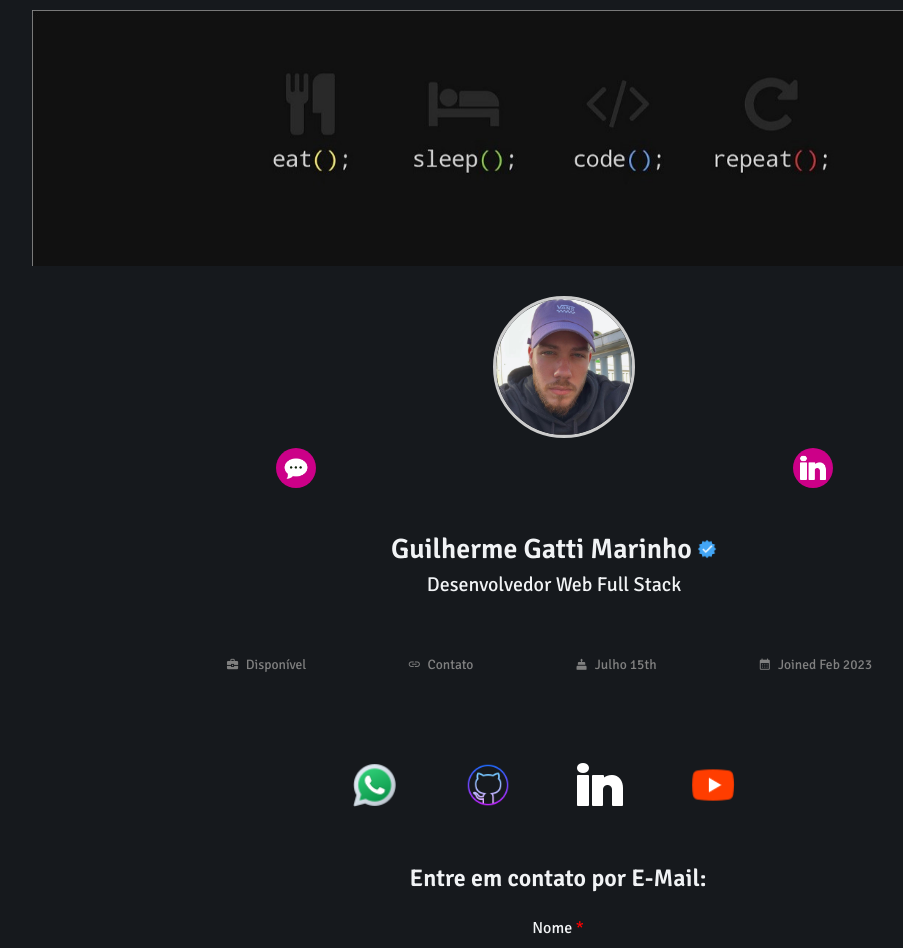
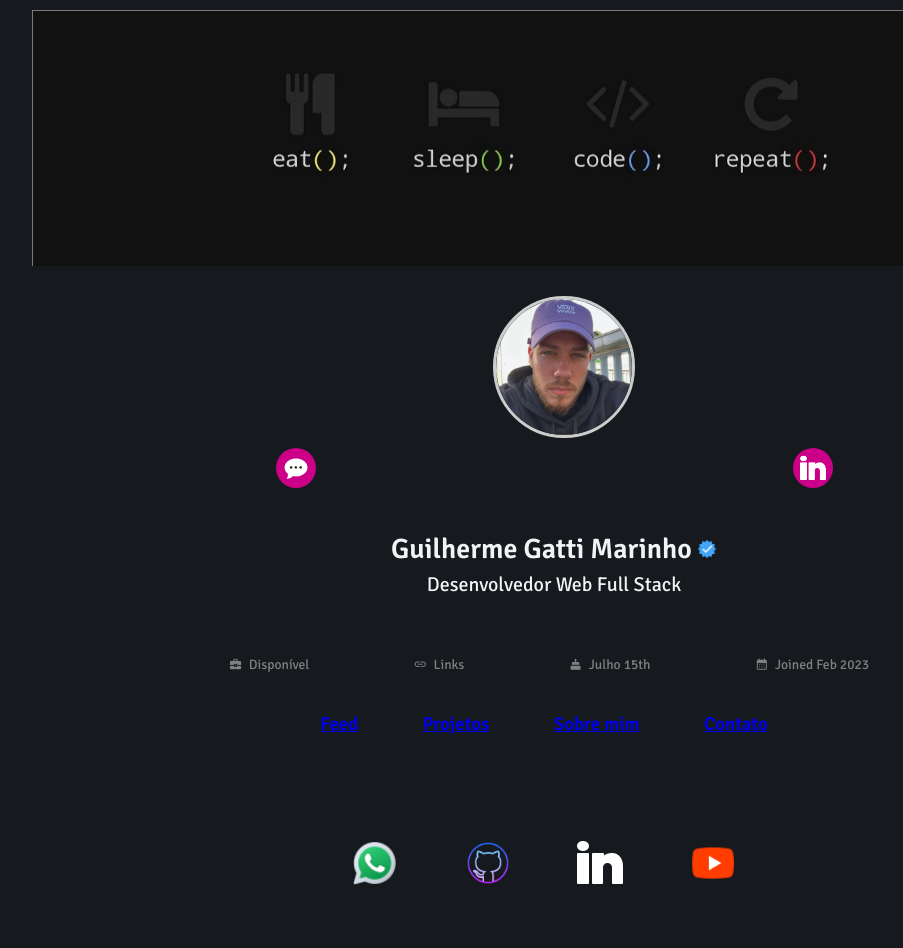
Before and after one commit to guido-marinho/guido-marinho.github.io, a React (Vite) app: page /links in a window 1280 px wide. Shown: the top 948 px of the page, without its empty margins (96-999 px from the left). After the commit the page ends 908 px from the top, so only its background shows below. Built offline with nearby package versions, Linux system fonts and the light colour scheme.

Commit message:
✨ feat: define rotas, finaliza rota de contato e links

```diff
--- a/src/App.jsx
+++ b/src/App.jsx
@@ -7,6 +7,9 @@ export default function App() {
     <Routes>
       <Route exact path="/" element={<Home />} />
       <Route exact path="/links" element={<Home />} />
+      <Route exact path="/about" element={<Home />} />
+      <Route exact path="/projects" element={<Home />} />
+      <Route exact path="/contact" element={<Home />} />
     </Routes>
   );
 }
--- a/src/CSS/FormEmail.css
+++ b/src/CSS/FormEmail.css
@@ -13,6 +13,15 @@ textarea {
     padding: 20px;
     border-radius: 5px;
     gap: 10px;
+    background-color: rgba(255,255,255,0.1);
+    margin-top: 50px;
+    box-shadow: 0 0 10px rgba(0,0,0,0.5);
+}
+
+.form-title {
+  font-size: 1.5rem;
+  font-weight: bold;
+
 }
 
 .form-email {
@@ -32,12 +41,12 @@ textarea {
 .form-email input, textarea  {
   padding: 10px;
   border-radius: 5px;
-  border: 3px solid #CC0088;
+
 }
 
 .form-email input:focus {
   outline: none;
-  border: 3px solid #660066;
+  border: 3px solid #CC0088
 }
 
 .form-email input::placeholder {
@@ -47,7 +56,7 @@ textarea {
 
 .form-email textarea:focus {
   outline: none;
-  border: 3px solid #660066;
+  border: 3px solid #CC0088
 }
 
 .form-email textarea::placeholder {
--- a/src/CSS/Links.css
+++ b/src/CSS/Links.css
@@ -1,6 +1,6 @@
 .nav-links {
   display: flex;
-  margin: 10px auto;
+  margin: 70px auto;
   justify-content: space-evenly;
 }
 
--- a/src/CSS/MainLayout.css
+++ b/src/CSS/MainLayout.css
@@ -1,4 +1,10 @@
 .main-home {
   width: 40%;
-  margin: 50px auto 0;
+  margin: 0 auto 0;
 }
+
+.header-main {
+  text-align: center;
+  display: flex;
+  justify-content: space-around;
+}
--- a/src/components/FormEmail.jsx
+++ b/src/components/FormEmail.jsx
@@ -40,7 +40,7 @@ export default function FormEmail() {
 
   return (
     <div className="form-container">
-      <h1 className="form-title">Entre em contato por E-Mail:</h1>
+
 
       <form className="form-email" onSubmit={ handleSubmit }>
         <label className="label-name" htmlFor="name">Nome <span className='required'>*</span></label>
--- a/src/components/Header.jsx
+++ b/src/components/Header.jsx
@@ -66,7 +66,7 @@ export default function Header() {
               link
             </span>
             <Link to='/links' className='links'>
-            Contato
+            Links
             </Link>
           </p>
 
--- a/src/components/MainLayout.jsx
+++ b/src/components/MainLayout.jsx
@@ -1,17 +1,16 @@
 import React from 'react';
-import { useLocation } from 'react-router-dom';
+import { Link, useLocation } from 'react-router-dom';
 
 import '../CSS/MainLayout.css';
 
+import Contact from '../pages/Contact.jsx';
 import Links from '../pages/Links.jsx';
 import Header from './Header.jsx';
 
 
 export default function Main() {
-
   const path = useLocation().pathname;
 
-  console.log(path);
   return (
     <>
       <header className='header-home'>
@@ -20,10 +19,25 @@ export default function Main() {
 
 
       <main className='main-home'>
+        <div className='header-main'>
+          <Link to='/'>
+            <h3>Feed</h3>
+          </Link>
+          <Link to='/projects'>
+            <h3>Projetos</h3>
+          </Link>
+          <Link to='/about'>
+            <h3>Sobre mim</h3>
+          </Link>
+          <Link to='/contact'>
+            <h3>Contato</h3>
+          </Link>
+        </div>
         {path === '/links' && <Links />}
         {/* {path === '/' && <Feed />} */}
         {/* {path === '/about' && <About />} */}
         {/* {path === '/projects' && <Projects />} */}
+        {path === '/contact' && <Contact />}
       </main>
     </>
   );
--- /dev/null
+++ b/src/pages/Contact.jsx
@@ -0,0 +1,8 @@
+import React from 'react';
+import FormEmail from '../components/FormEmail';
+
+export default function Contact() {
+  return (
+    <FormEmail/>
+  );
+}
--- a/src/pages/Links.jsx
+++ b/src/pages/Links.jsx
@@ -1,5 +1,4 @@
 import React from 'react';
-import FormEmail from '../components/FormEmail.jsx';
 
 import '../CSS/Links.css';
 
@@ -25,9 +24,6 @@ export default function Links() {
           <img src={ youtube  } alt="whatsapp-icon" />
         </a>
       </nav>
-      <section>
-        <FormEmail />
-      </section>
     </>
   );
 }
```
